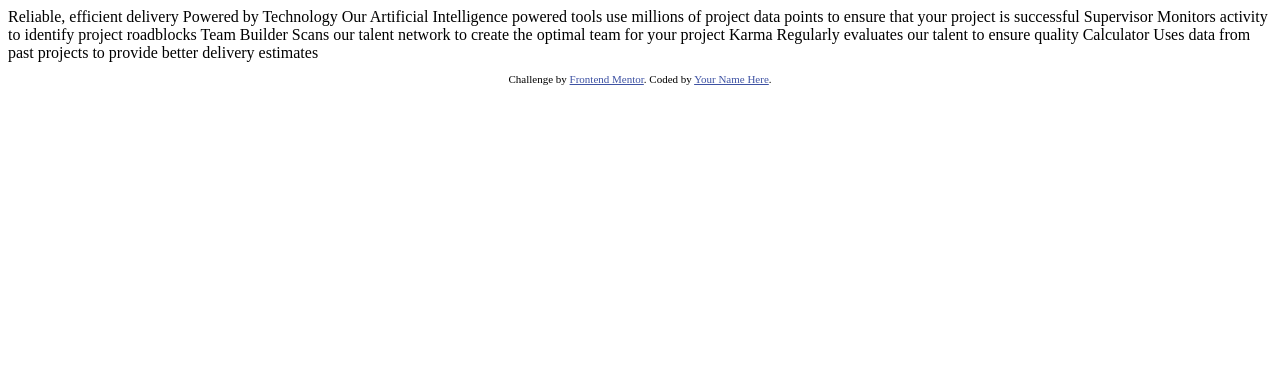
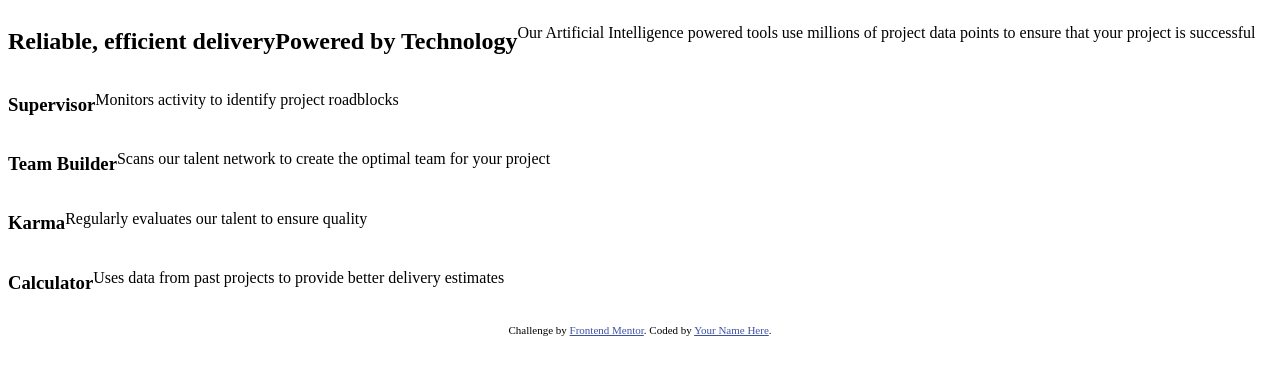
Before and after one commit to henriktandberg/four-card-feature-section, a plain HTML site: page index.html in a window 1280 px wide. Drawn offline with Linux system fonts and the light colour scheme.

Commit message:
Basic HTML structure in place. CSS selectors for HTML elements created.

```diff
--- a/four-card-feature-section.css
+++ b/four-card-feature-section.css
@@ -0,0 +1,22 @@
+.attribution {
+    font-size: 11px;
+    text-align: center;
+}
+
+.attribution a {
+    color: hsl(228, 45%, 44%);
+}
+
+#intro {
+    display: flex;
+    flex-wrap: wrap;
+}
+
+#container {
+    display: grid;
+}
+
+.card-element {
+    display: flex;
+    flex-wrap: wrap;
+}
--- a/index.html
+++ b/index.html
@@ -5,34 +5,43 @@
   <meta name="viewport" content="width=device-width, initial-scale=1.0"> <!-- displays site properly based on user's device -->
 
   <link rel="icon" type="image/png" sizes="32x32" href="./images/favicon-32x32.png">
+  <link rel="stylesheet" href="four-card-feature-section.css">
 
   <title>Frontend Mentor | Four card feature section</title>
 
-  <!-- Feel free to remove these styles or customise in your own stylesheet 👍 -->
-  <style>
-    .attribution { font-size: 11px; text-align: center; }
-    .attribution a { color: hsl(228, 45%, 44%); }
-  </style>
 </head>
 <body>
 
-  Reliable, efficient delivery
-  Powered by Technology
+  <div id="intro">
+    <h2>Reliable, efficient delivery</h2>
+    <h2>Powered by Technology</h2>
+    <p>Our Artificial Intelligence powered tools use millions of project data points
+      to ensure that your project is successful</p>
+  </div>
 
-  Our Artificial Intelligence powered tools use millions of project data points
-  to ensure that your project is successful
+  <div id="container">
 
-  Supervisor
-  Monitors activity to identify project roadblocks
+    <div class="card-element">
+      <h3>Supervisor</h3>
+      <p>Monitors activity to identify project roadblocks</p>
+    </div>
 
-  Team Builder
-  Scans our talent network to create the optimal team for your project
+    <div class="card-element">
+      <h3>Team Builder</h3>
+      <p>Scans our talent network to create the optimal team for your project</p>
+    </div>
 
-  Karma
-  Regularly evaluates our talent to ensure quality
+    <div class="card-element">
+      <h3>Karma</h3>
+      <p>Regularly evaluates our talent to ensure quality</p>
+    </div>
 
-  Calculator
-  Uses data from past projects to provide better delivery estimates
+    <div class="card-element">
+      <h3>Calculator</h3>
+      <p>Uses data from past projects to provide better delivery estimates</p>
+    </div>
+
+  </div>
 
 
   <footer>
```
